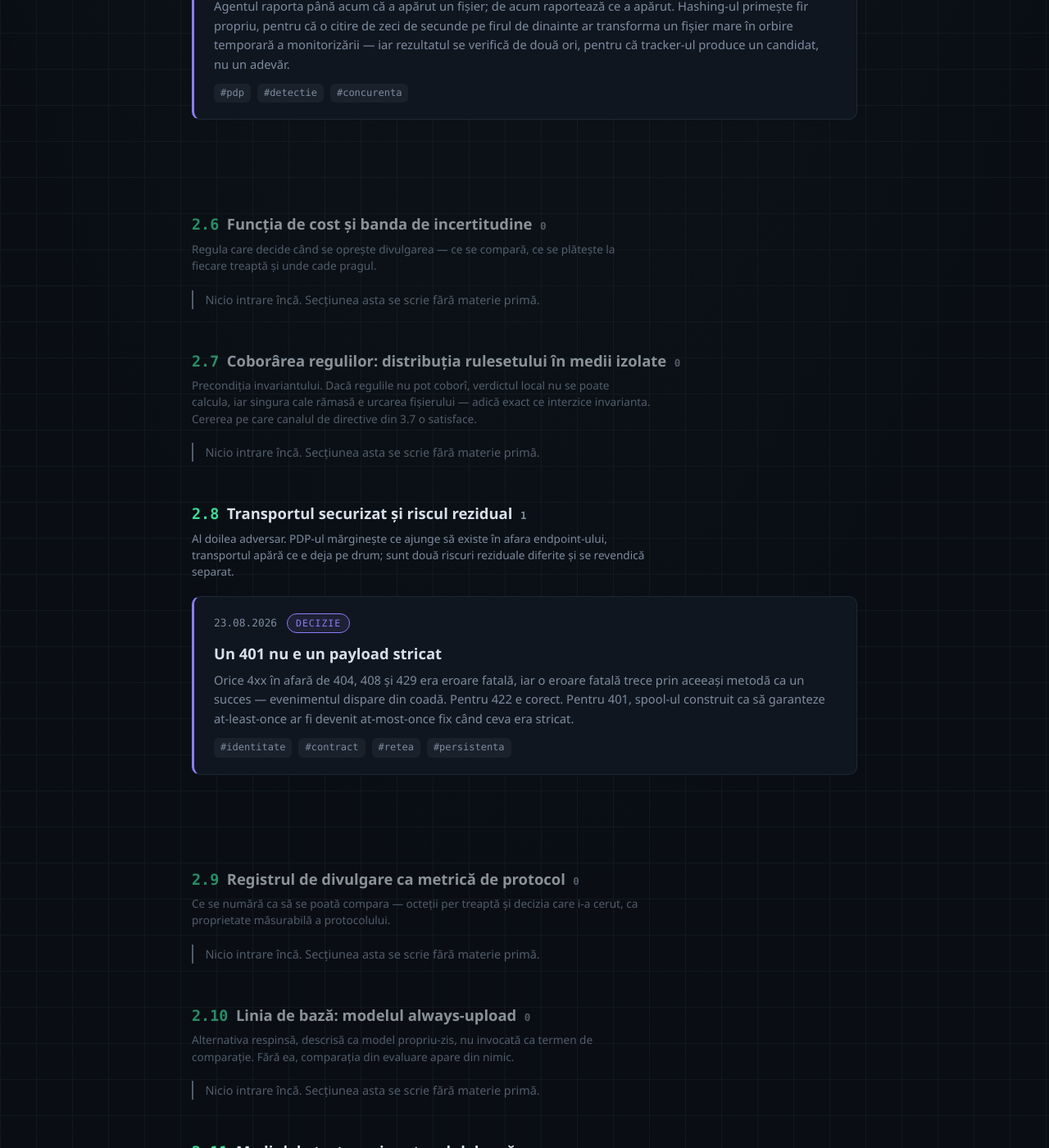
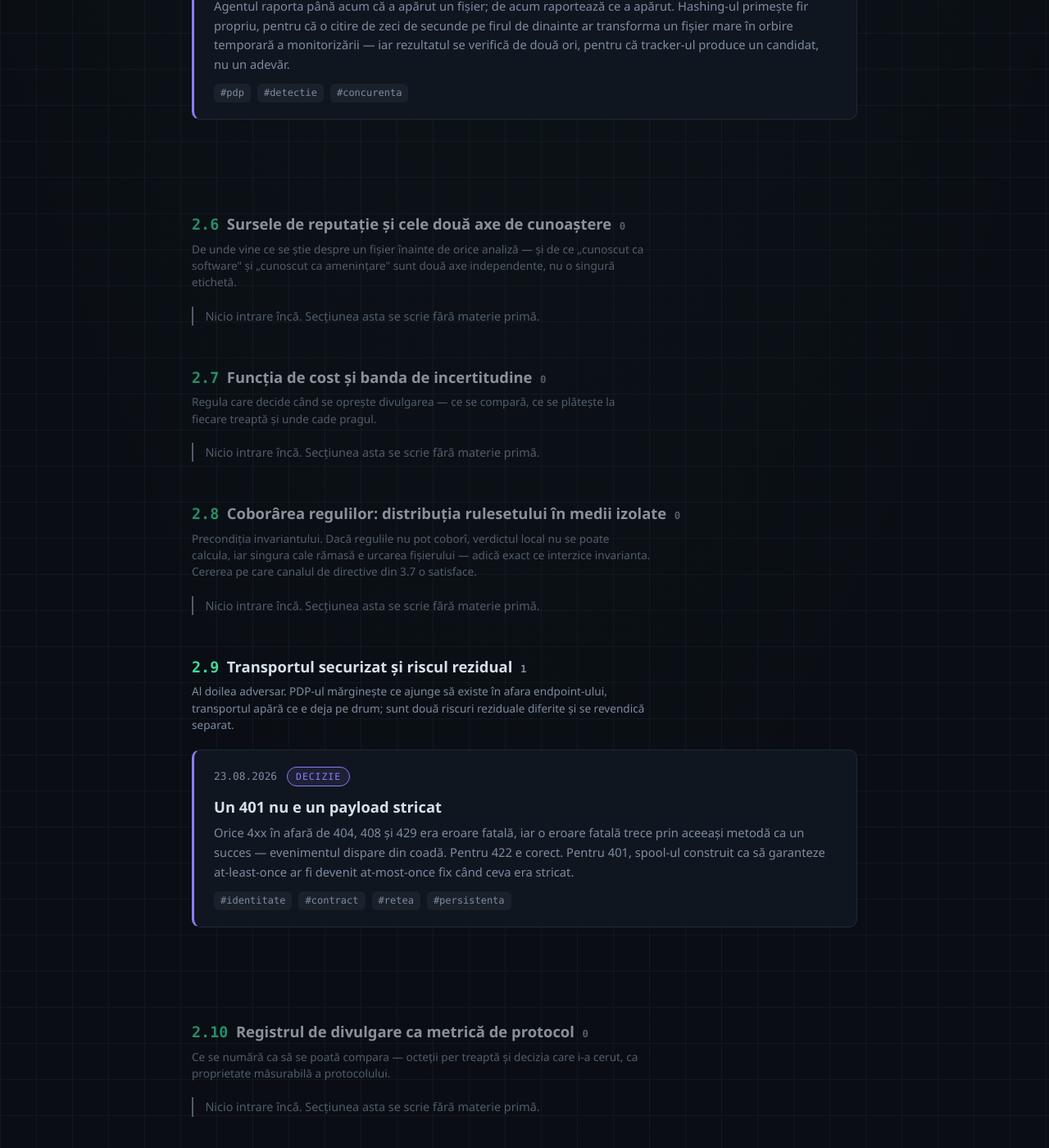
Before and after one commit to ZiGabiZi/edr-journal, a Jekyll site: the page built from capitole.md, in a window 1280 px wide and 1400 px high, scrolled down 1676 px. Shown: the whole window at 82% size. Built offline with Jekyll 4.4.1, drawn with Linux system fonts in a browser that asks for light colours; some of the changed text lies outside the part shown.

Commit message:
docs(capitole): sectiune noua pentru sursele de reputatie, 2.6-2.11 se muta cu o pozitie

```diff
--- a/_data/capitole.yml
+++ b/_data/capitole.yml
@@ -40,26 +40,30 @@
       descriere: Ce urcă la fiecare treaptă și de ce artefactul e suficient pentru decizia treptei, fără să fie mai mult decât atât.
 
     - nume: "2.6"
+      titlu: Sursele de reputație și cele două axe de cunoaștere
+      descriere: De unde vine ce se știe despre un fișier înainte de orice analiză — și de ce „cunoscut ca software" și „cunoscut ca amenințare" sunt două axe independente, nu o singură etichetă.
+
+    - nume: "2.7"
       titlu: Funcția de cost și banda de incertitudine
       descriere: Regula care decide când se oprește divulgarea — ce se compară, ce se plătește la fiecare treaptă și unde cade pragul.
 
-    - nume: "2.7"
+    - nume: "2.8"
       titlu: "Coborârea regulilor: distribuția rulesetului în medii izolate"
       descriere: Precondiția invariantului. Dacă regulile nu pot coborî, verdictul local nu se poate calcula, iar singura cale rămasă e urcarea fișierului — adică exact ce interzice invarianta. Cererea pe care canalul de directive din 3.7 o satisface.
 
-    - nume: "2.8"
+    - nume: "2.9"
       titlu: Transportul securizat și riscul rezidual
       descriere: Al doilea adversar. PDP-ul mărginește ce ajunge să existe în afara endpoint-ului, transportul apără ce e deja pe drum; sunt două riscuri reziduale diferite și se revendică separat.
 
-    - nume: "2.9"
+    - nume: "2.10"
       titlu: Registrul de divulgare ca metrică de protocol
       descriere: Ce se numără ca să se poată compara — octeții per treaptă și decizia care i-a cerut, ca proprietate măsurabilă a protocolului.
 
-    - nume: "2.10"
+    - nume: "2.11"
       titlu: "Linia de bază: modelul always-upload"
       descriere: Alternativa respinsă, descrisă ca model propriu-zis, nu invocată ca termen de comparație. Fără ea, comparația din evaluare apare din nimic.
 
-    - nume: "2.11"
+    - nume: "2.12"
       titlu: Mediul de testare și protocolul de măsurare
       descriere: Montajul — ce se rulează, pe ce și cu ce sarcină de lucru. Secțiunea pe care o intrare de tip măsurătoare o pre-înregistrează înainte să existe cifra.
 
```
Also changed, not shown: _intrari/2026-08-23-un-401-nu-e-un-payload-stricat.md (+1 -1 lines), _intrari/2026-08-27-ce-pretinde-lucrarea-si-ce-ar-dovedi-ca-ma-insel.md (+1 -1 lines), _intrari/2026-09-01-corpusul-fixat-inainte-de-masuratoare.md (+1 -1 lines), _data/commits.json.
